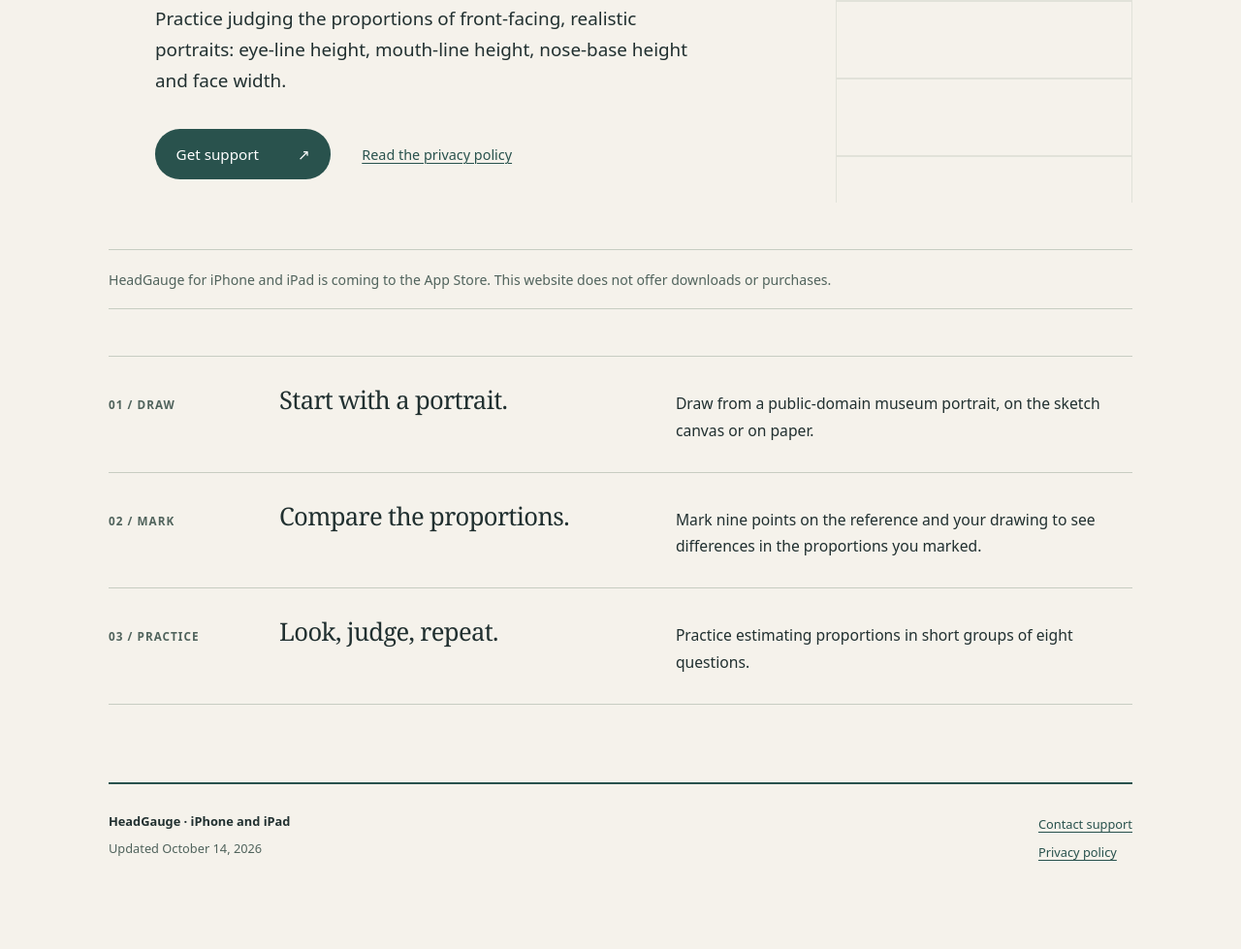
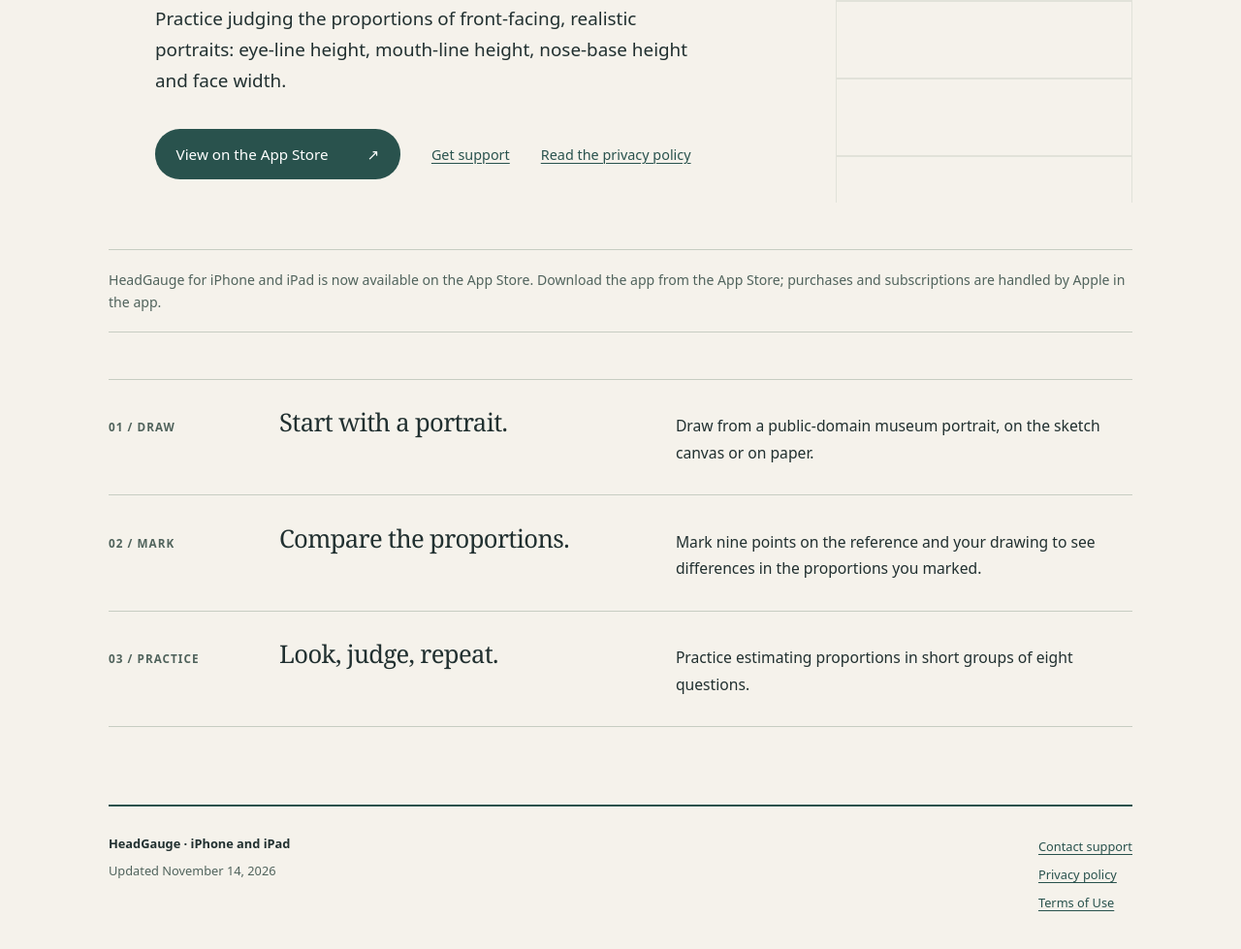
Before and after one commit to shotpocket-app/headgauge-support, a plain HTML site: page index.html in a window 1280 px wide. Shown: the part 527-1506 px from the top of the page at 97% size. Before the commit the page ends 1461 px from the top, so only its background shows below. Drawn offline with Linux system fonts and the light colour scheme.

Commit message:
Update HeadGauge support site after App Store launch

```diff
--- a/index.html
+++ b/index.html
@@ -4,8 +4,8 @@
 <title>Home · HeadGauge</title><link rel="stylesheet" href="styles.css"></head><body>
 <a class="skip" href="#main">Skip to content</a>
 <header class="site-header"><a class="brand" href="index.html"><span class="mark" aria-hidden="true">HG</span>HeadGauge</a><nav aria-label="Main navigation"><a href="index.html" aria-current="page">Home</a><a href="support.html">Support</a><a href="privacy.html">Privacy</a><a href="disclaimer.html">Disclaimer</a></nav></header>
-<main id="main"><section class="hero"><span class="badge">Coming to the App Store</span><p class="eyebrow">For iPhone and iPad · On-device practice</p><h1>Look closely.<br>Draw with intention.</h1><p class="lead">Practice judging the proportions of front-facing, realistic portraits: eye-line height, mouth-line height, nose-base height and face width.</p><div class="actions"><a class="button" href="support.html">Get support <span aria-hidden="true">↗</span></a><a class="text-link" href="privacy.html">Read the privacy policy</a></div></section>
-<aside class="notice">HeadGauge for iPhone and iPad is coming to the App Store. This website does not offer downloads or purchases.</aside>
+<main id="main"><section class="hero"><span class="badge">Now available on the App Store</span><p class="eyebrow">For iPhone and iPad · On-device practice</p><h1>Look closely.<br>Draw with intention.</h1><p class="lead">Practice judging the proportions of front-facing, realistic portraits: eye-line height, mouth-line height, nose-base height and face width.</p><div class="actions"><a class="button" href="https://apps.apple.com/app/id6821509628">View on the App Store <span aria-hidden="true">↗</span></a><a class="text-link" href="support.html">Get support</a><a class="text-link" href="privacy.html">Read the privacy policy</a></div></section>
+<aside class="notice">HeadGauge for iPhone and iPad is now available on the App Store. Download the app from the App Store; purchases and subscriptions are handled by Apple in the app.</aside>
 <section class="cards" aria-label="How HeadGauge works"><article class="card"><p class="eyebrow">01 / Draw</p><h2>Start with a portrait.</h2><p>Draw from a public-domain museum portrait, on the sketch canvas or on paper.</p></article><article class="card"><p class="eyebrow">02 / Mark</p><h2>Compare the proportions.</h2><p>Mark nine points on the reference and your drawing to see differences in the proportions you marked.</p></article><article class="card"><p class="eyebrow">03 / Practice</p><h2>Look, judge, repeat.</h2><p>Practice estimating proportions in short groups of eight questions.</p></article></section></main>
-<footer><div><strong>HeadGauge · iPhone and iPad</strong><p>Updated October 14, 2026</p></div><div><a href="mailto:shotpocket6@gmail.com?subject=HeadGauge%20support">Contact support</a><br><a href="privacy.html">Privacy policy</a></div></footer>
+<footer><div><strong>HeadGauge · iPhone and iPad</strong><p>Updated November 14, 2026</p></div><div><a href="mailto:shotpocket6@gmail.com?subject=HeadGauge%20support">Contact support</a><br><a href="privacy.html">Privacy policy</a><br><a href="https://www.apple.com/legal/internet-services/itunes/dev/stdeula/">Terms of Use</a></div></footer>
 </body></html>
```
Also changed, not shown: disclaimer.html (+2 -2 lines), privacy.html (+2 -2 lines), support.html (+2 -2 lines).
